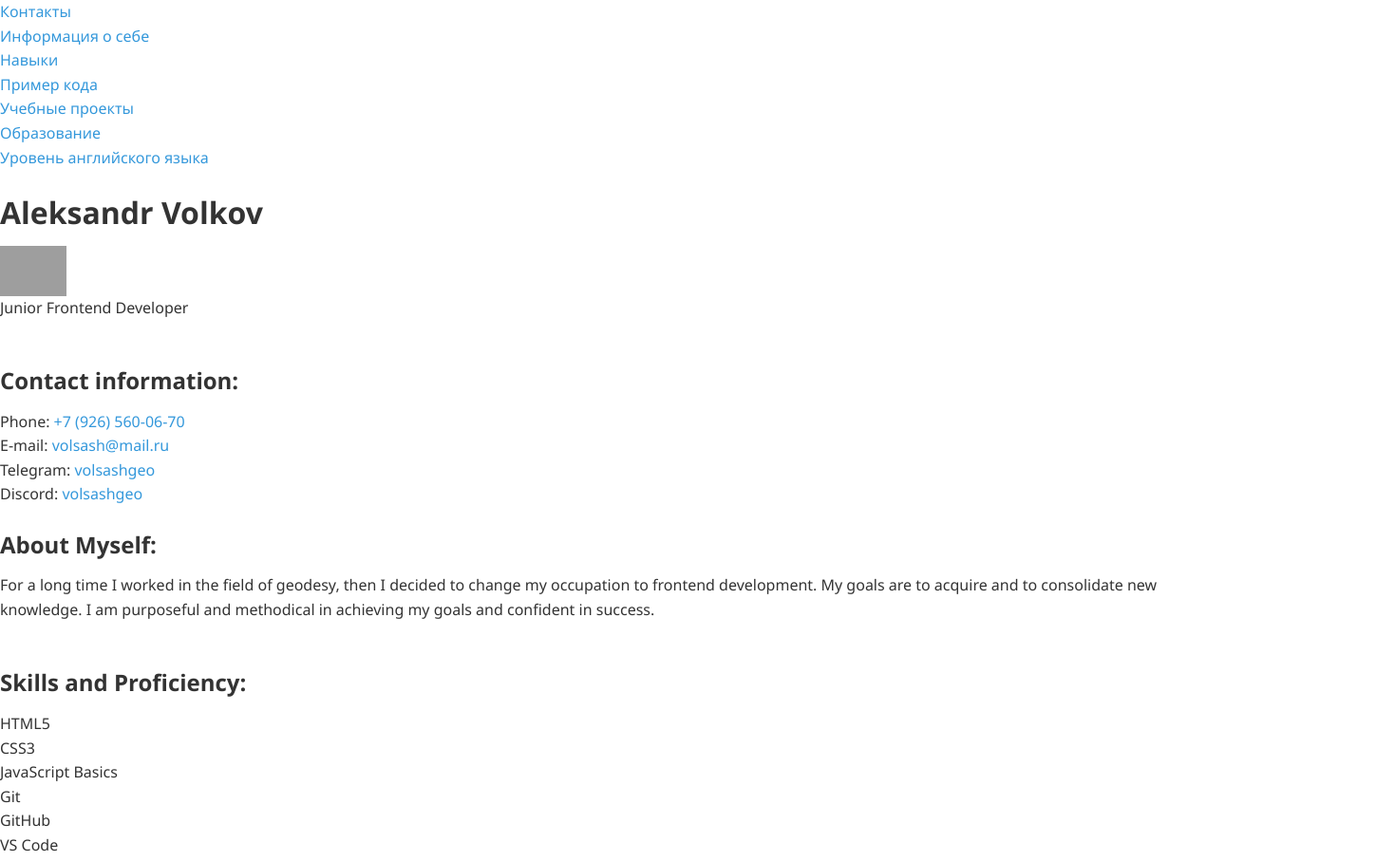
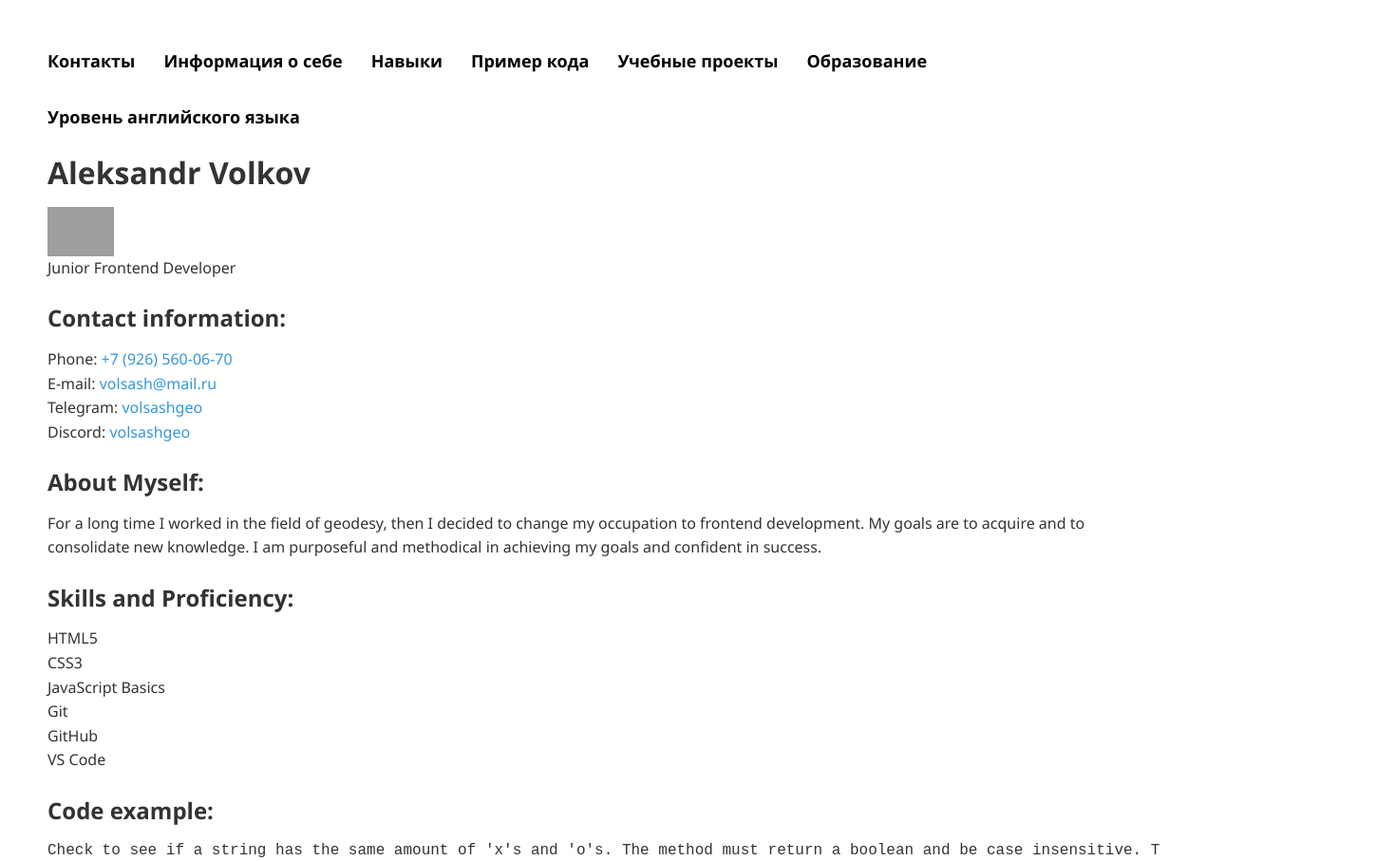
Before and after one commit to volsashgeo/rsschool-cv, a plain HTML site: page index.html in a window 1280 px wide. Shown: the top 907 px of the page at 95% size, 1469 px wide, since content can reach past the window. Drawn offline with Linux system fonts and the light colour scheme; grey boxes are pictures that could not be loaded.

Commit message:
feat: update style.css

```diff
--- a/style.css
+++ b/style.css
@@ -57,7 +57,7 @@ h6 {
 }
 
 p {
-    margin-bottom: 1.5rem;
+    margin-bottom: 0;
 }
 
 a {
@@ -94,3 +94,38 @@ ul,
 ol {
     list-style: none;
 }
+
+.wrapper {
+    margin: 50px;
+}
+
+.nav {
+    display: flex;
+    flex-direction: row;
+    align-items: center;
+    flex-wrap: wrap;
+    gap: 30px;
+    font-size: large;
+    font-weight: bold;
+
+}
+
+.nav a {
+    color: #000000;
+    text-decoration: none;
+}
+
+.nav a:hover {
+    color: #27a9b7;
+}
+
+pre {
+    white-space: pre-wrap;
+    word-break: break-all;
+}
+
+footer {
+    display: flex;
+    justify-content: space-around;
+    align-items: center;
+}
```
